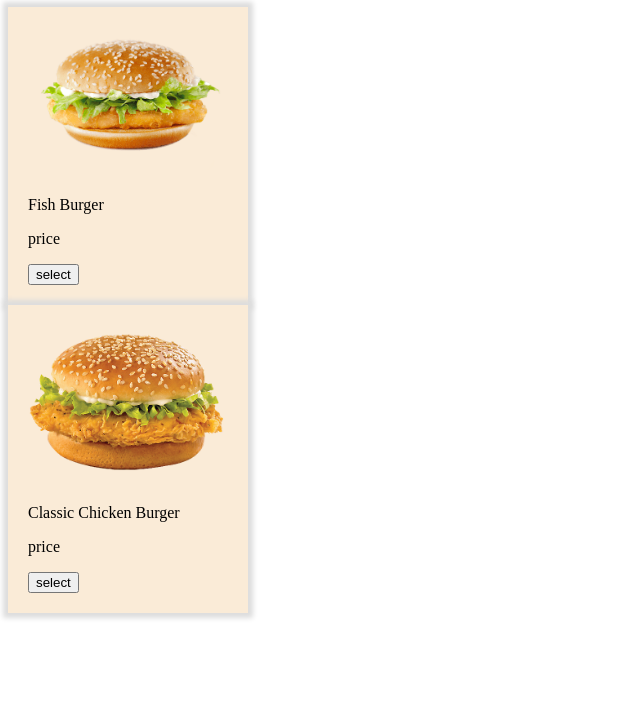
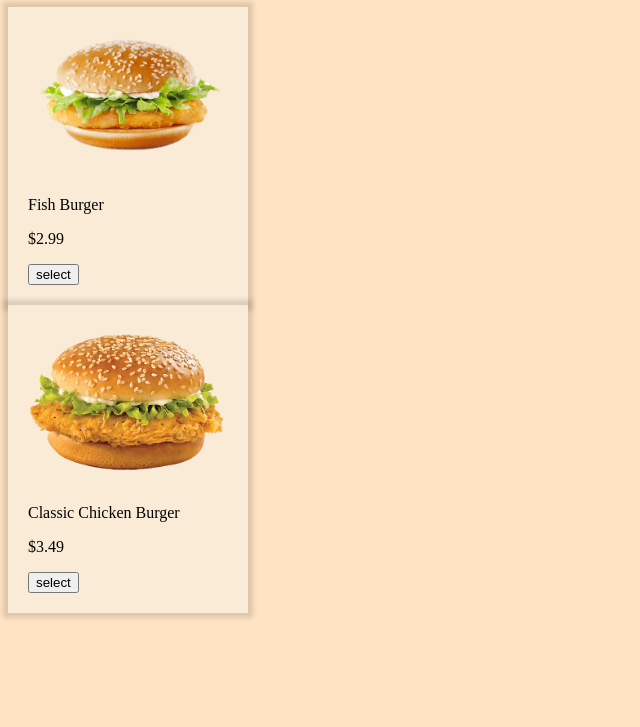
Before and after one commit to ayazayazov/BurgerHaus, a plain HTML site: page ordernow.html in a window 1280 px wide. Shown: the part 73-800 px from the top of the page, without its empty margins (0-640 px from the left). Drawn offline with Linux system fonts and the light colour scheme.

Commit message:
order page updated

```diff
--- a/ordernow.css
+++ b/ordernow.css
@@ -1,8 +1,11 @@
+body{
+    background-color: bisque;
+}
 .card{
     width: 200px;
     background-color: antiquewhite;
     padding: 20px;
-    box-shadow: 0 0 5px 5px rgb(221, 221, 221);
+    box-shadow: 0 0 5px 5px rgba(0, 0, 0, 0.135);
 }
 .card img{
     width: 100%;
--- a/ordernow.html
+++ b/ordernow.html
@@ -12,14 +12,14 @@
     <div class="card">
       <img src="./fishburger.png" alt="FishBurger" />
       <p>Fish Burger</p>
-      <p>price</p>
+      <p>$2.99</p>
       <button>select</button>
     </div>
 
     <div class="card">
       <img src="./classicchickenburger.png" alt="Classic Chicken Burger" />
       <p>Classic Chicken Burger</p>
-      <p>price</p>
+      <p>$3.49</p>
       <button>select</button>
     </div>
   </body>
```
Also changed, not shown: index.html (+1 -0 lines).
